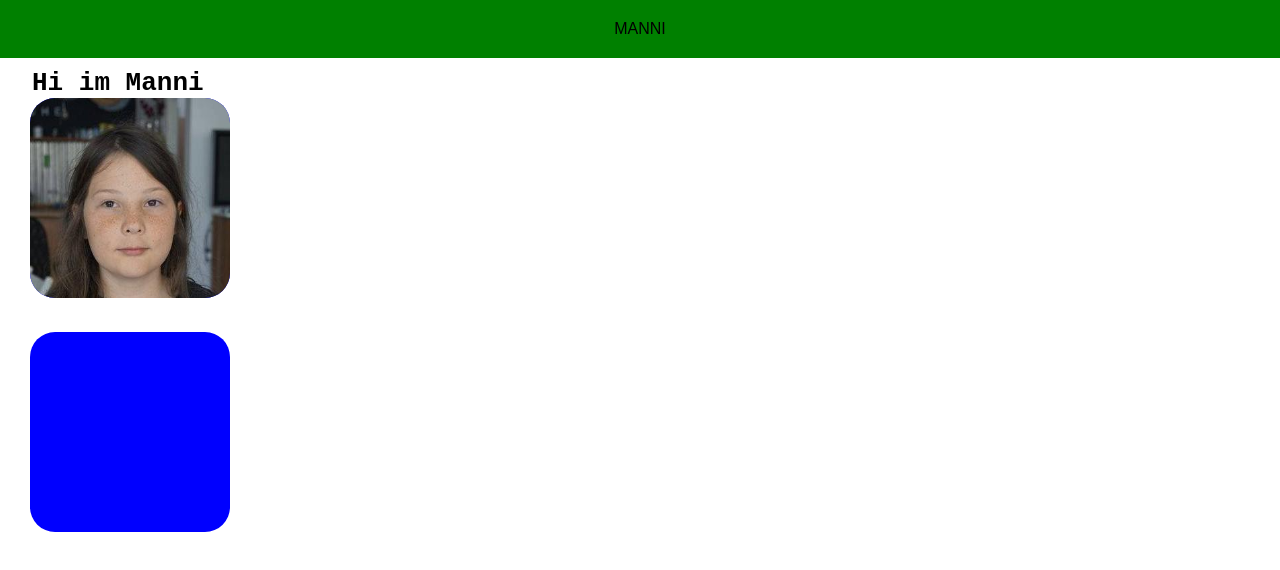
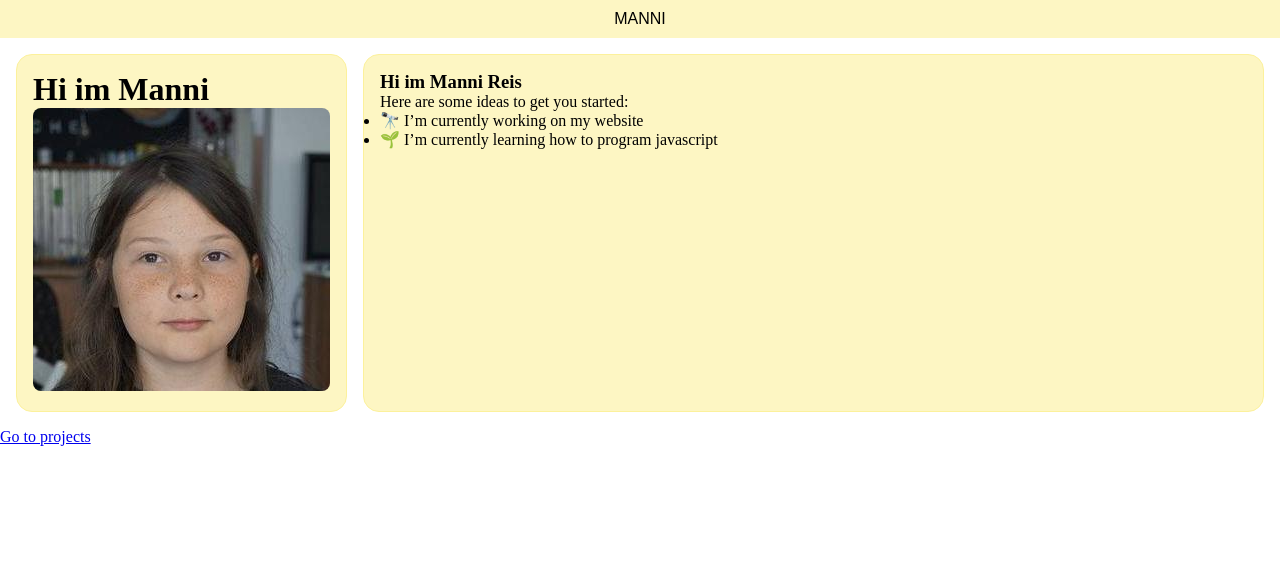
Before and after one commit to mannireis/mannireis, a plain HTML site: page index.html in a window 1280 px wide. Drawn offline with Linux system fonts and the light colour scheme.

Commit message:
made litle changes

```diff
--- a/index.html
+++ b/index.html
@@ -14,17 +14,25 @@
     <meta name="viewport" content="width=device-width, initial-scale=1">
   </head>
   <body>
-  <header>
-<nav>
-<p>MANNI</p>
-</nav>
-</header>
+    <nav>
+      <p>MANNI</p>
+    </nav>
 
-
-<h1>Hi im Manni</h1>
-<img src="manni.jpg" class="test1">
-
-<div class="test1" >
-
-</div>
+    <main>
+      <header>
+        <div class="profile">
+          <h1>Hi im Manni</h1>
+          <img src="manni.jpg" >
+        </div>
+        <article class="readme">
+            <h3>Hi im Manni Reis</h3>
+            <p>Here are some ideas to get you started:</p>
+            <ul>
+                <li>🔭 I’m currently working on my website</li>
+                <li>🌱 I’m currently learning how to program javascript</li>
+            </ul>
+        </article>
+      </header>
+      <a href="/projects.html">Go to projects</a>
+    </main>
 </html>
--- a/styles.css
+++ b/styles.css
@@ -1,47 +1,48 @@
 * {
   margin: 0;
   padding: 0;
-
-  border-radius: 25px;
 }
 
 
-h1 {
+h1 h3{
   font-family: monospace;
-  margin-left: 32px;
 
 }
 
 nav {
-  background-color: green;
- padding: 10px;
- border-radius: 0px;
- margin-bottom: 10px;
+  background-color: #FDF6C3;
+  padding: 10px;
+}
+
+nav p {
+ font-family: sans-serif;
+ text-align: center;
+}
+
+header {
+  display: grid;
+
+  grid-template-columns: auto 1fr;
+  grid-gap: 1rem;
+  padding: 1rem;
+}
+
+.profile,
+.readme {
+  background-color: #FDF6C3;
+  border: 1px solid #FCF19C;
+  padding: 1rem;
+  border-radius: 1rem;
+}
+
+.profile {
 
 }
 
-p {
- font-family: sans-serif;
- padding: 10px;
- text-align: center;
-
-div {
-  display: grid
-  grid-template-columns: 60px 60px;
-}
+.readme {
 
 }
 
-img{
-margin-left: 30px;
-margin-bottom:30px;
-
+img {
+  border-radius: .5rem;
 }
-.test1 {
-
-  background-color: blue;
-  height: 200px;
-  width: 200px;
-  margin-left: 30px;
-  margin-bottom:30px;
-}
```
Also changed, not shown: 1 other file.
